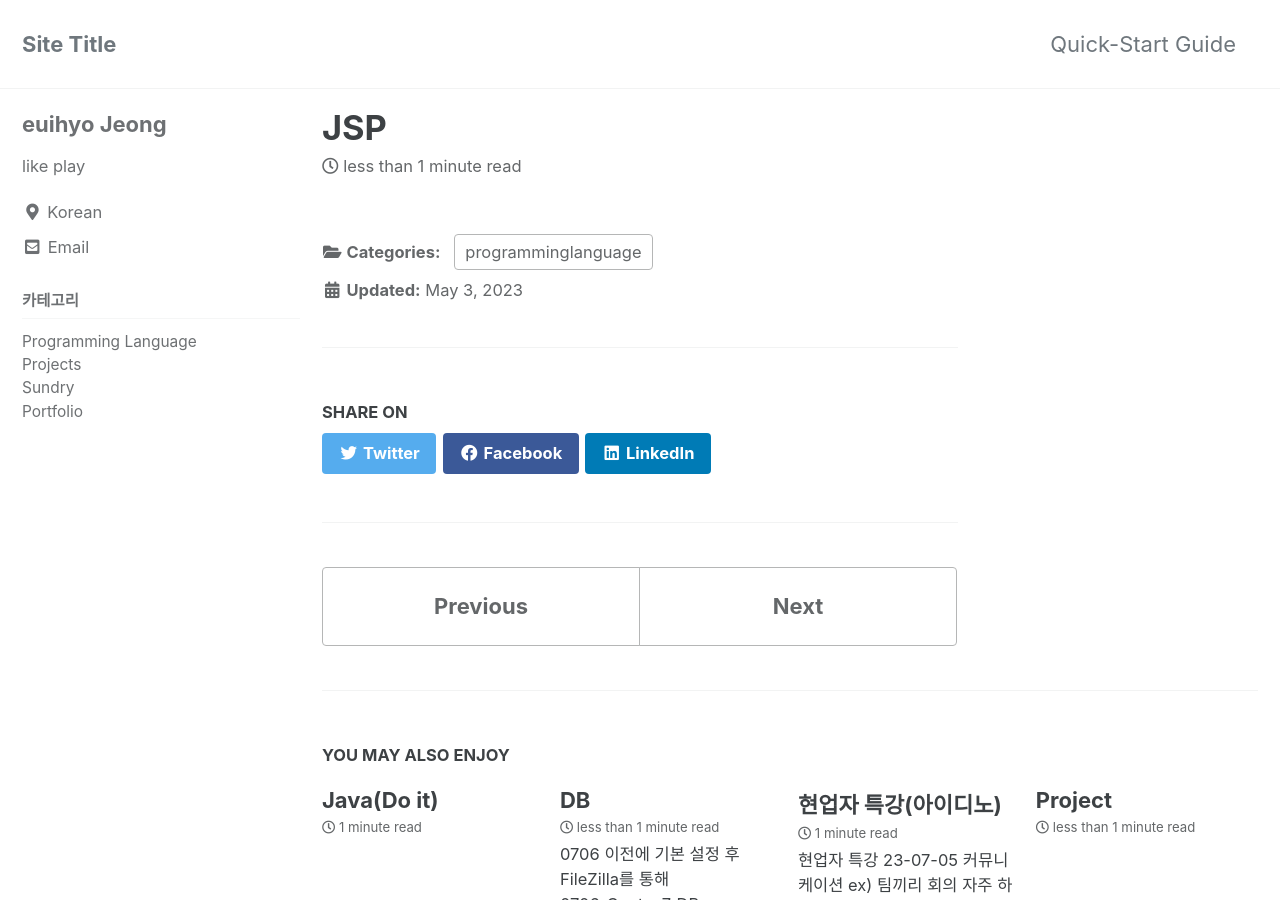
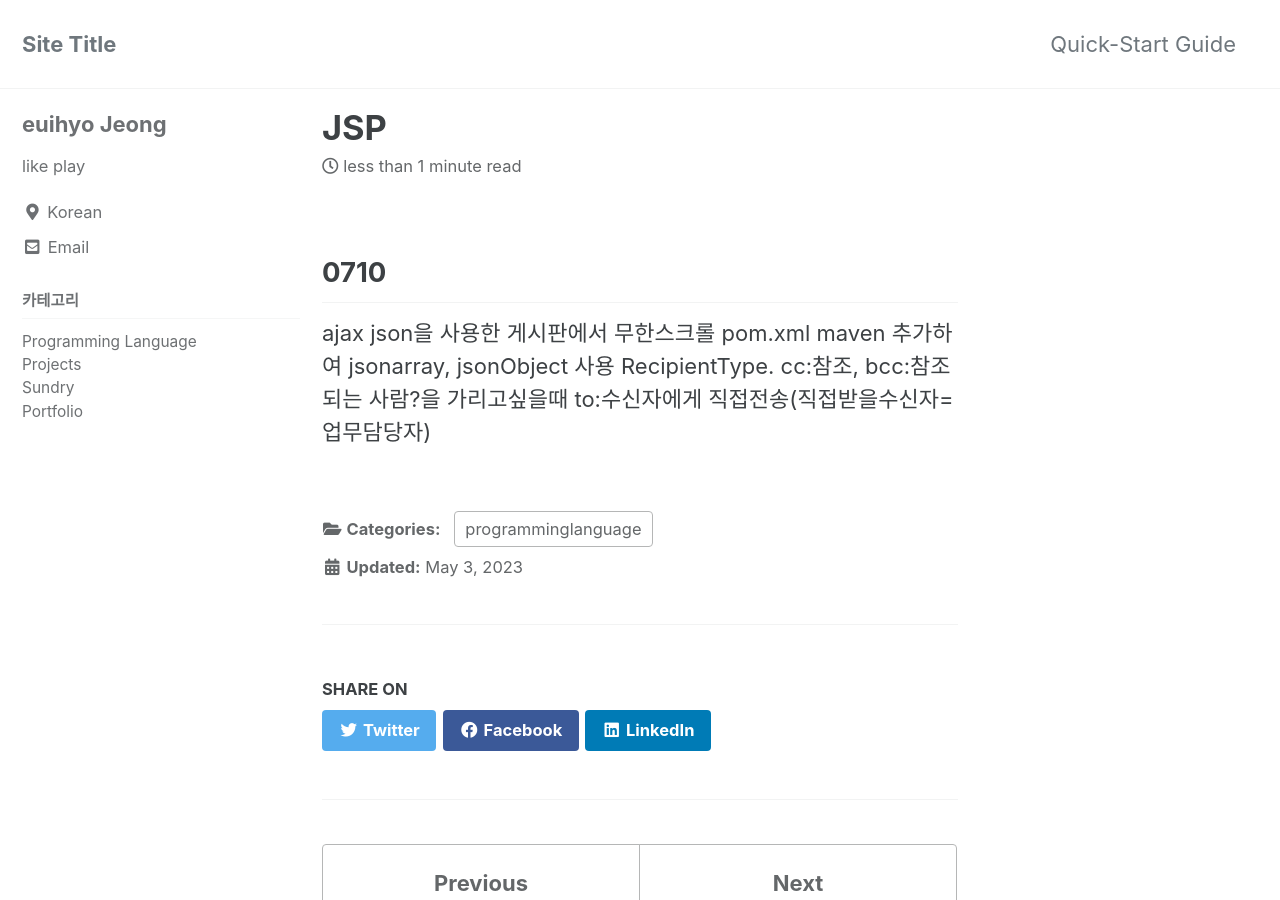
Before and after one commit to definitionhyo/definitionhyo.github.io, a Jekyll site: the page built from _posts/2023-05-03-jsp.md, in a window 1280 px wide and 900 px high. Built offline with Jekyll 4.4.1, drawn with Linux system fonts in a browser that asks for light colours; cached includes are drawn as plain includes.

Commit message:
Update 2023-05-03-jsp.md
스프링

```diff
--- a/_posts/2023-05-03-jsp.md
+++ b/_posts/2023-05-03-jsp.md
@@ -4,3 +4,9 @@ title:  "JSP"
 categories:
   - programminglanguage
 ---
+
+## 0710
+ajax json을 사용한 게시판에서 무한스크롤
+pom.xml maven 추가하여 jsonarray, jsonObject 사용
+RecipientType. cc:참조, bcc:참조되는 사람?을 가리고싶을때
+to:수신자에게 직접전송(직접받을수신자=업무담당자)
```
